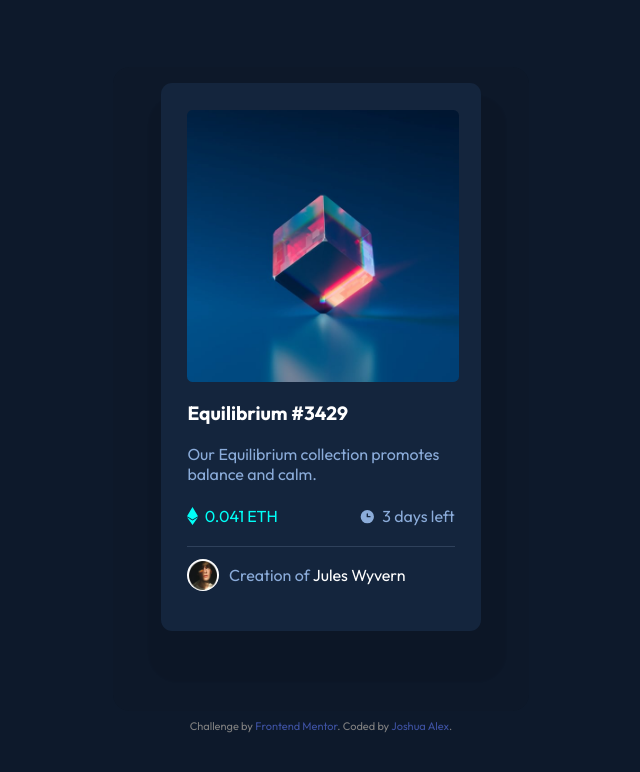
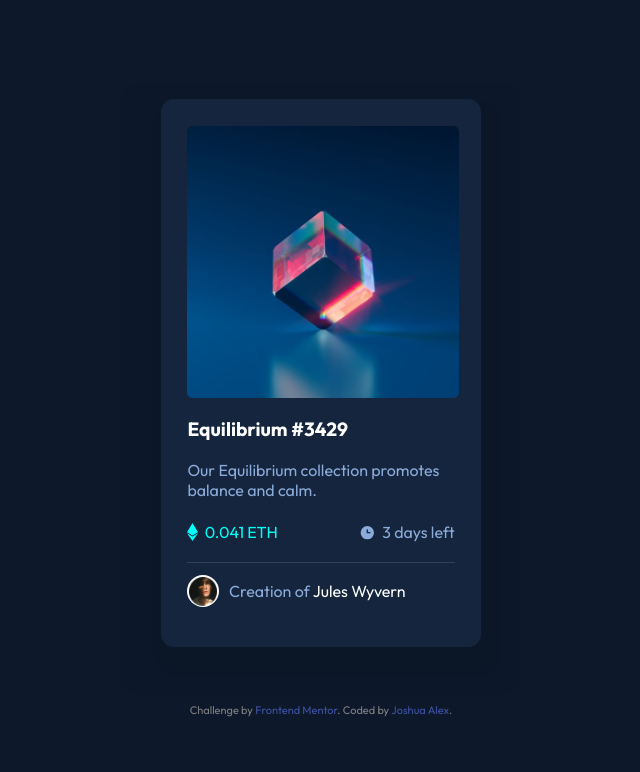
Before and after one commit to eyasu-alemayehu-k/Frontend-mentore-solutions, a plain HTML site: page nft-preview-card-component-main/index.html in a window 1280 px wide. Shown: the whole page, without its empty margins (319-959 px from the left). Drawn offline with Linux system fonts and the light colour scheme.

Commit message:
Update styles.css

```diff
--- a/nft-preview-card-component-main/Css/styles.css
+++ b/nft-preview-card-component-main/Css/styles.css
@@ -36,23 +36,24 @@ body {
 }
 
 .main-section {
-    width: 26rem;
-    background-color: rgba(18, 18, 18, 0.07);
+    width: 25rem;
+    background-color: rgba(18, 18, 18, 0.04);
     border-radius: 1rem;
     padding: 1rem;
-    padding-bottom: 5rem;
+    padding-bottom: 3rem;
     display: flex;
     align-items: center;
     justify-content: center;
     flex-direction: column;
     margin-bottom: .5rem;
 }
+
 .container {
     width: 20rem;
     padding: 1.65rem;
     background-color: var(--card_BG);
-    border-radius: .7rem;
-    box-shadow: .4rem 2rem 1px 1.2rem rgba(0, 0, 0, .05);
+    border-radius: .8rem;
+    box-shadow: .4rem 1rem 1px .9rem rgba(0, 0, 0, .04);
 }
 
 .image-wrapper{
```
